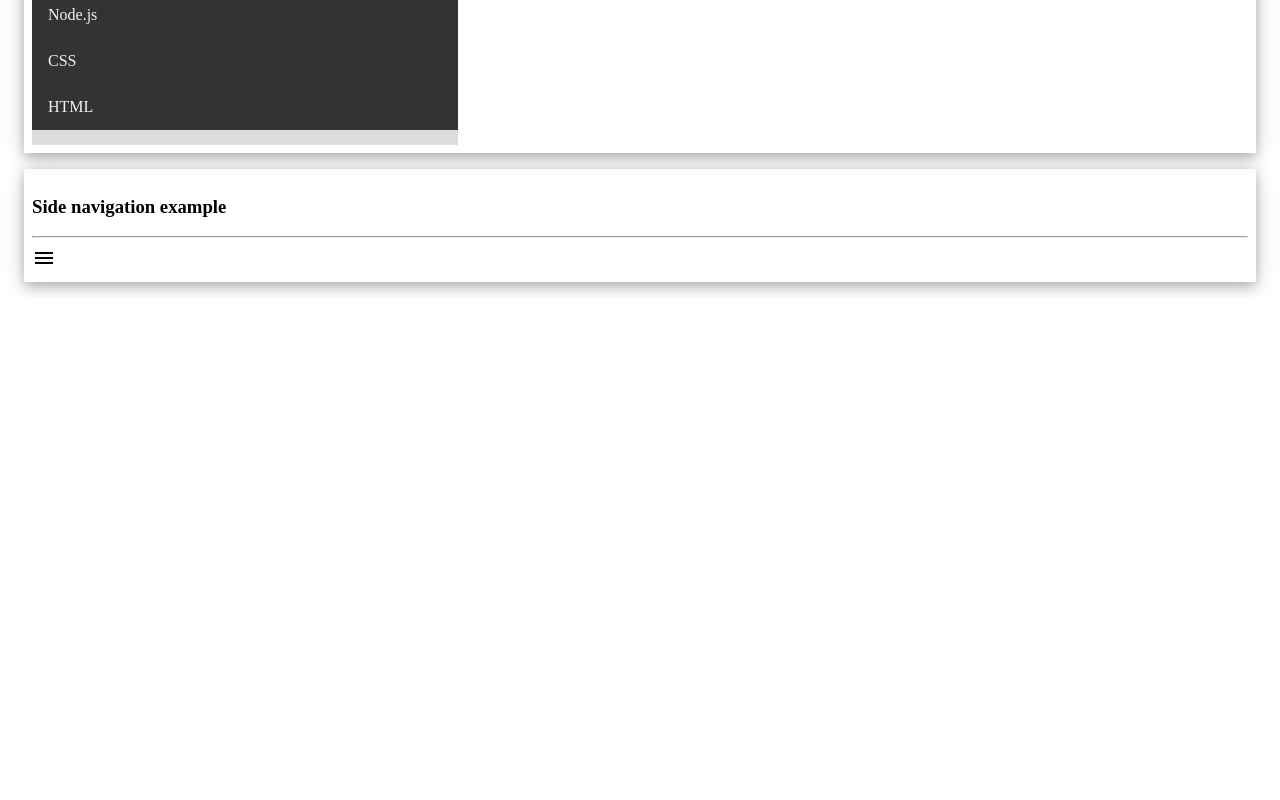
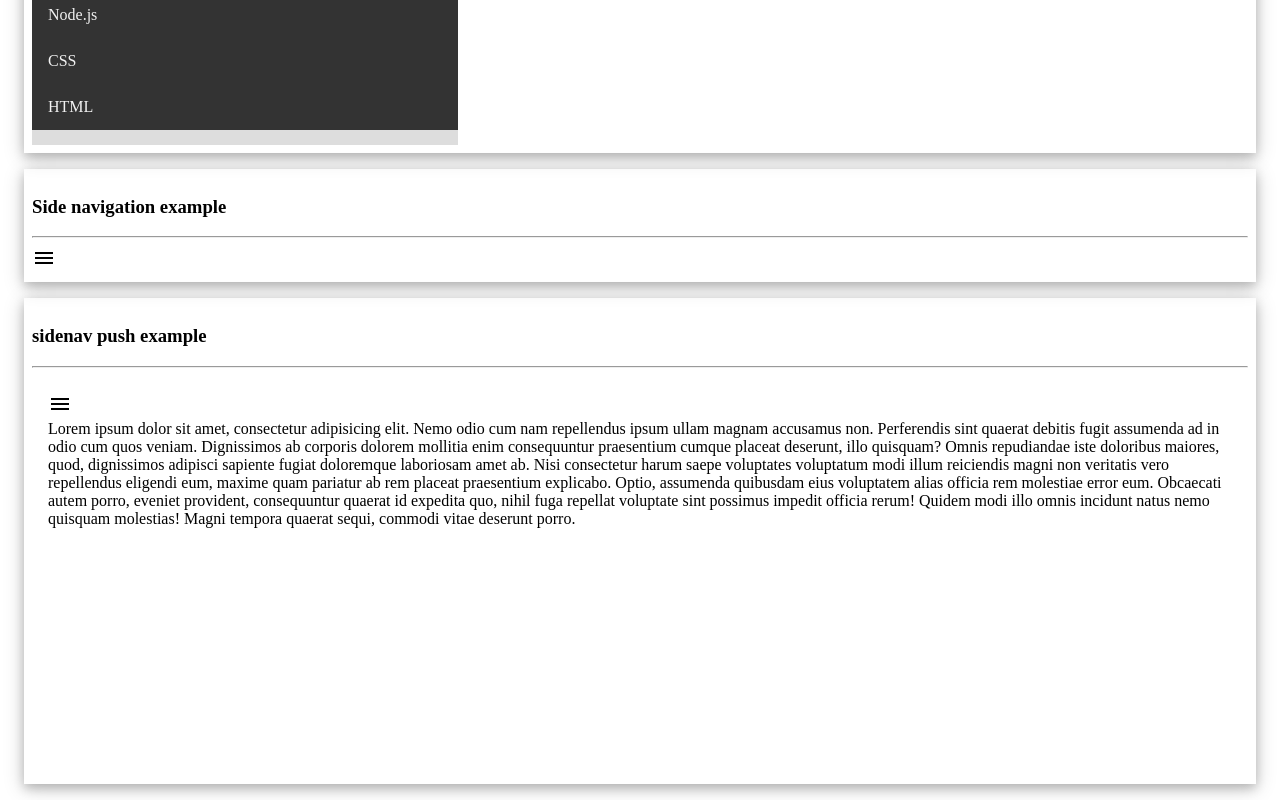
Before and after one commit to caizhiyuannn/w3schools-vue-components, a Vue app: page / in a window 1280 px wide. Shown: the part 1697-2497 px from the top of the page. Before the commit the page ends 1995 px from the top, so only its background shows below. Built offline with nearby package versions, Linux system fonts and the light colour scheme.

Commit message:
sidenav push example

```diff
--- a/src/app.vue
+++ b/src/app.vue
@@ -7,16 +7,18 @@
 </template>
 
 <script>
+import Card from './components/card';
 import Tabs from './views/tabs';
 import Accordion from './views/accordion';
 import Menu from './views/menu/menu.vue';
 import MenuSearch from './views/menu/menu-search';
 import MenuSide from './views/menu/menu-side';
-import Card from './components/card';
+import MenuSidePush from './views/menu/sidenav-push';
 
 export default {
   name: 'app',
   components: {
+    [MenuSidePush.name]: MenuSidePush,
     [Card.name]: Card,
     [MenuSide.name]: MenuSide,
     'menu-search-example': MenuSearch,
@@ -31,7 +33,8 @@ export default {
         Tabs.name,
         Menu.name,
         MenuSearch.name,
-        MenuSide.name
+        MenuSide.name,
+        MenuSidePush.name
       ]
     };
   },
--- /dev/null
+++ b/src/views/menu/sidenav-push.vue
@@ -0,0 +1,92 @@
+<template>
+  <div class="sidenav">
+    <h3>sidenav push example</h3>
+    <hr />
+    <div class="content">
+      <w3c-menu class="menu" :class="{'menu-width': openMenuActive}">
+        <div class="menu-button" role="button" @click="openMenu()">
+          <span class="material-icons">close</span>
+        </div>
+        <w3c-menu-item>menu1</w3c-menu-item>
+        <w3c-menu-item>menu2</w3c-menu-item>
+        <w3c-menu-item>menu3</w3c-menu-item>
+      </w3c-menu>
+      <main :class="{'main-left': openMenuActive}">
+        <div class="menu-button" role="button" @click="openMenu()">
+          <span class="material-icons">menu</span>
+        </div>
+        <div
+          class="conte"
+        >Lorem ipsum dolor sit amet, consectetur adipisicing elit. Nemo odio cum nam repellendus ipsum ullam magnam accusamus non. Perferendis sint quaerat debitis fugit assumenda ad in odio cum quos veniam. Dignissimos ab corporis dolorem mollitia enim consequuntur praesentium cumque placeat deserunt, illo quisquam? Omnis repudiandae iste doloribus maiores, quod, dignissimos adipisci sapiente fugiat doloremque laboriosam amet ab. Nisi consectetur harum saepe voluptates voluptatum modi illum reiciendis magni non veritatis vero repellendus eligendi eum, maxime quam pariatur ab rem placeat praesentium explicabo. Optio, assumenda quibusdam eius voluptatem alias officia rem molestiae error eum. Obcaecati autem porro, eveniet provident, consequuntur quaerat id expedita quo, nihil fuga repellat voluptate sint possimus impedit officia rerum! Quidem modi illo omnis incidunt natus nemo quisquam molestias! Magni tempora quaerat sequi, commodi vitae deserunt porro.</div>
+      </main>
+    </div>
+  </div>
+</template>
+
+<script>
+import MenuItem from 'packages/menu/menu-item';
+import Menu from 'packages/menu/menu';
+export default {
+  name: 'sidenav-push',
+  components: {
+    'w3c-menu': Menu,
+    'w3c-menu-item': MenuItem
+  },
+  data() {
+    return {
+      openMenuActive: false
+    };
+  },
+  methods: {
+    openMenu() {
+      this.openMenuActive = !this.openMenuActive;
+    }
+  }
+};
+</script>
+
+<style lang="scss" scoped>
+.content {
+  display: flex;
+  flex-direction: row;
+  position: relative;
+  height: 400px;
+}
+.menu {
+  position: absolute;
+  top: 0;
+  left: 0;
+  height: 100%;
+  display: flex;
+  flex-direction: column;
+  width: 0;
+  transition: 0.5s;
+  div:nth-of-type(1) {
+    display: flex;
+    justify-content: flex-end;
+    padding: 14px 16px;
+    cursor: pointer;
+    &:hover {
+      color: #ddd;
+    }
+  }
+  material-icons {
+    display: flex;
+  }
+}
+
+.menu-width {
+  width: 150px;
+}
+main {
+  transition: margin-left 0.5s;
+  padding: 16px;
+  overflow: auto;
+}
+.menu-button {
+  cursor: pointer;
+}
+.main-left {
+  margin-left: 150px;
+}
+</style>
```
